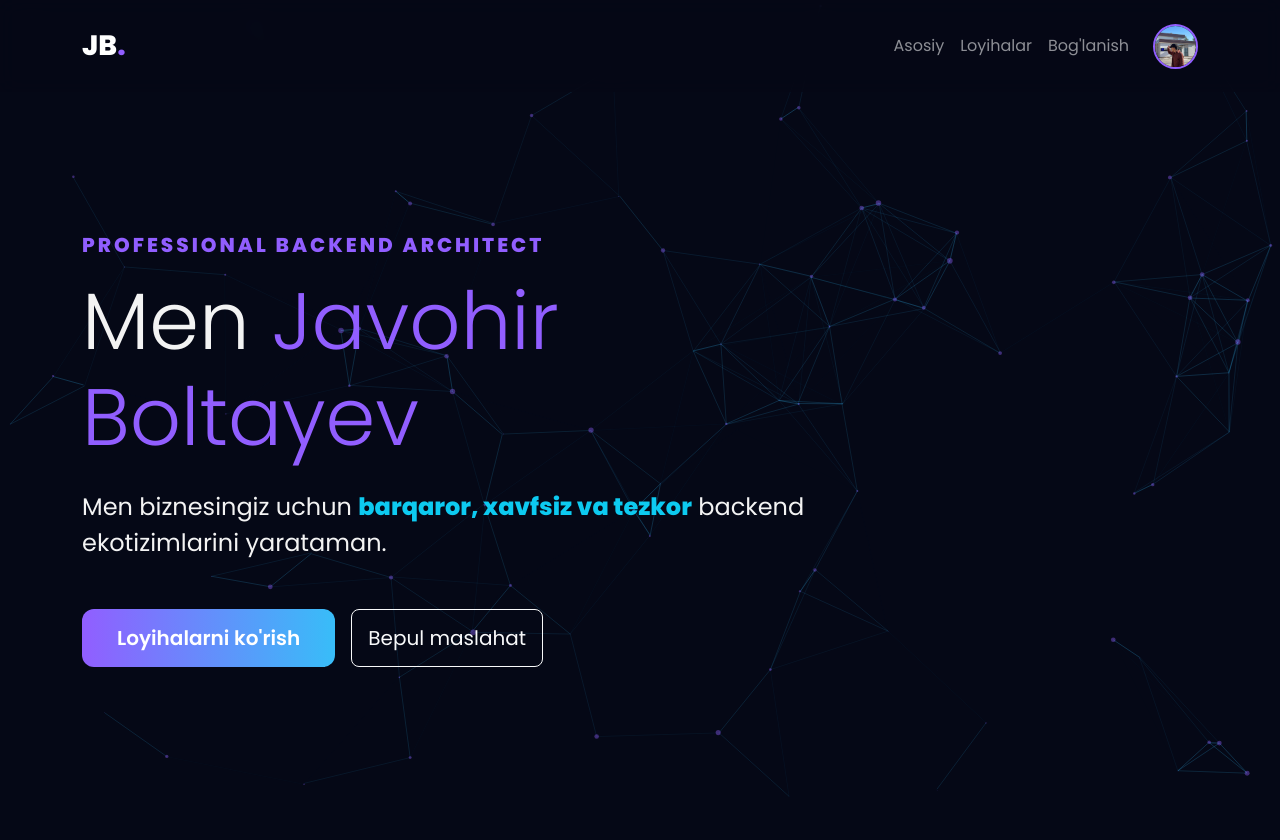
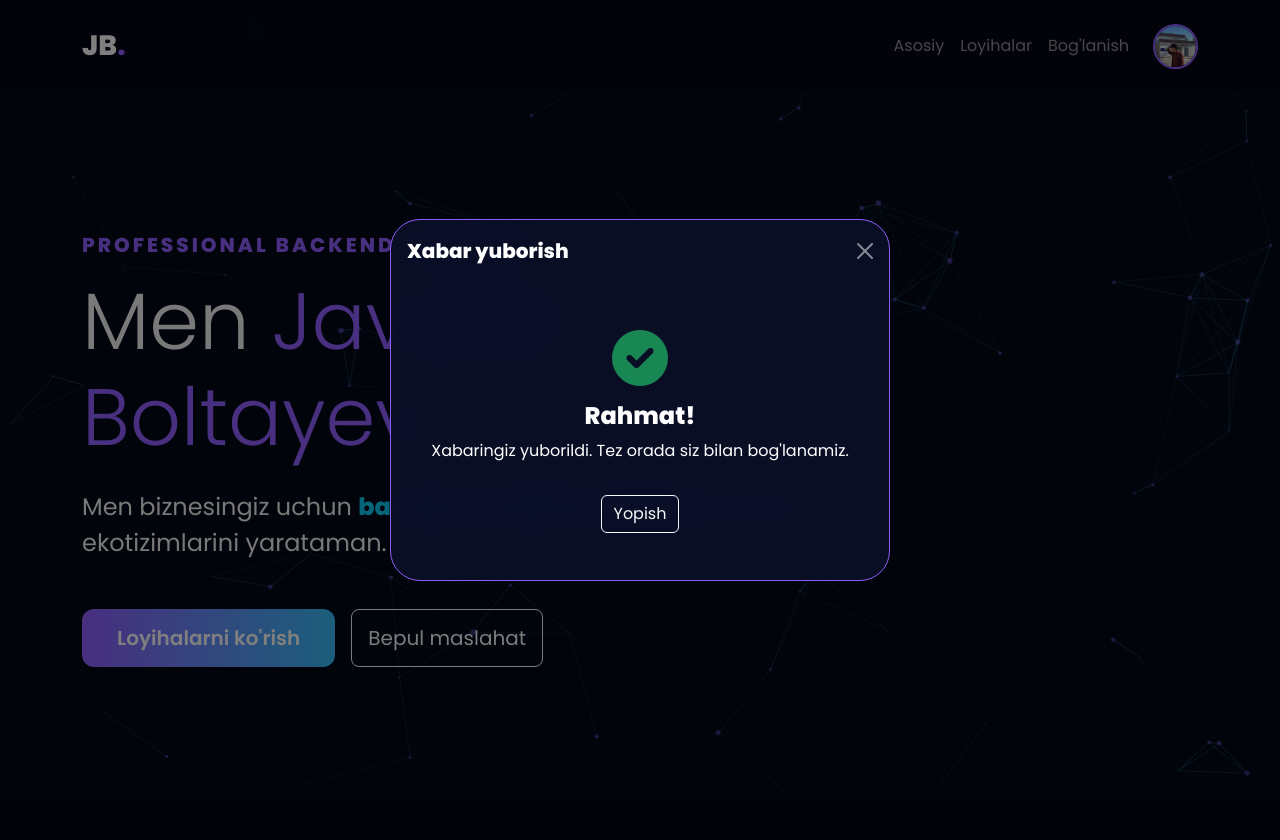
Before and after one commit to javohirboltayev937-droid/my-portfolio, a Django app: page / in a window 1280 px wide. Shown: the top 840 px of the page. After the commit the page ends 790 px from the top, so only its background shows below. Run offline with Django 5.2, Linux system fonts and the light colour scheme; data comes from the database, SQL or seed files in the repository; both versions use the stored data as it was after the commit; tables that the repository leaves empty hold one stand-in row (values such as "Sample post"); one stand-in notice (Sample message) is shown.

Commit message:
Telefon formatlash va muvaffaqiyat xabari qo'shildi

```diff
--- a/core/admin.py
+++ b/core/admin.py
@@ -1,5 +1,8 @@
+from .models import Project, Message
 from django.contrib import admin
-from .models import Project, Message
+from .models import ContactMessage
+
+admin.site.register(ContactMessage)
 
 admin.site.register(Project)
 admin.site.register(Message)
--- a/core/models.py
+++ b/core/models.py
@@ -12,10 +12,19 @@ class Project(models.Model):
 
 class Message(models.Model):
     full_name = models.CharField(max_length=100)
-    phone = models.CharField(max_length=20, null=True, blank=True) # YANGI: Telefon raqami uchun joy
-    email = models.EmailField(null=True, blank=True) # Endi email majburiy emas
+    phone = models.CharField(max_length=20, null=True, blank=True)
+    email = models.EmailField(null=True, blank=True)
     body = models.TextField()
     created_at = models.DateTimeField(auto_now_add=True)
 
     def __str__(self):
         return f"{self.full_name} ({self.phone}) dan xabar"
+
+class ContactMessage(models.Model):
+    name = models.CharField(max_length=100)
+    phone = models.CharField(max_length=20) # Email o'rniga telefon
+    message = models.TextField()
+    created_at = models.DateTimeField(auto_now_add=True)
+
+    def __str__(self):
+        return f"{self.name} ({self.phone})"
--- a/core/templates/home.html
+++ b/core/templates/home.html
@@ -78,7 +78,6 @@
             transition: 0.3s;
         }
 
-        /* Modal dizayni */
         .modal-content {
             background: rgba(10, 15, 40, 0.95);
             backdrop-filter: blur(20px);
@@ -163,33 +162,40 @@
     <div class="modal fade" id="contactModal" tabindex="-1" aria-hidden="true">
         <div class="modal-dialog modal-dialog-centered">
             <div class="modal-content text-white">
-                <div class="modal-header">
+                <div class="modal-header border-0">
                     <h5 class="modal-title fw-bold">Xabar yuborish</h5>
                     <button type="button" class="btn-close btn-close-white" data-bs-dismiss="modal"></button>
                 </div>
                 <div class="modal-body p-4">
-                    <form id="contactForm" onsubmit="handleSuccess(event)">
+
+                    {% if messages %}
+                        {% for message in messages %}
+                        <div id="successMsg" class="text-center py-4 animate__animated animate__zoomIn">
+                            <i class="fas fa-check-circle text-success display-4 mb-3"></i>
+                            <h4 class="fw-bold">Rahmat!</h4>
+                            <p>Xabaringiz yuborildi. Tez orada siz bilan bog'lanamiz.</p>
+                            <button type="button" class="btn btn-outline-light mt-3" data-bs-dismiss="modal">Yopish</button>
+                        </div>
+                        {% endfor %}
+                    {% else %}
+                        <form id="contactForm" method="POST">
                             {% csrf_token %}
                             <div class="mb-3">
                                 <label class="form-label opacity-75">Ismingiz</label>
-                            <input type="text" name="name" class="form-control bg-dark text-white border-secondary" required>
+                                <input type="text" name="name" class="form-control bg-dark text-white border-secondary" placeholder="Ismingizni kiriting" required>
                             </div>
                             <div class="mb-3">
                                 <label class="form-label opacity-75">Telefon raqamingiz</label>
-                            <input type="tel" name="phone" class="form-control bg-dark text-white border-secondary" placeholder="+998" required>
+                                <input type="tel" id="phoneInput" name="phone" class="form-control bg-dark text-white border-secondary" value="+998 " maxlength="19" required>
                             </div>
                             <div class="mb-3">
                                 <label class="form-label opacity-75">Xabaringiz</label>
-                            <textarea name="message" class="form-control bg-dark text-white border-secondary" rows="4" required></textarea>
+                                <textarea name="message" class="form-control bg-dark text-white border-secondary" rows="4" placeholder="Loyihangiz haqida..." required></textarea>
                             </div>
                             <button type="submit" class="btn btn-custom w-100 py-3 mt-2">Yuborish</button>
                         </form>
-                    <div id="successMsg" class="text-center d-none py-4">
-                        <i class="fas fa-check-circle text-success display-4 mb-3"></i>
-                        <h4 class="fw-bold">Rahmat!</h4>
-                        <p>Tez orada siz bilan bog'lanamiz.</p>
-                        <button type="button" class="btn btn-outline-light mt-3" data-bs-dismiss="modal">Yopish</button>
-                    </div>
+                    {% endif %}
+
                 </div>
             </div>
         </div>
@@ -201,11 +207,36 @@
 
     <script src="https://cdn.jsdelivr.net/npm/bootstrap@5.3.0/dist/js/bootstrap.bundle.min.js"></script>
     <script src="https://cdnjs.cloudflare.com/ajax/libs/particles.js/2.0.0/particles.min.js"></script>
+
     <script>
-        function handleSuccess(e) {
+        {% if messages %}
+            document.addEventListener("DOMContentLoaded", function() {
+                var myModal = new bootstrap.Modal(document.getElementById('contactModal'));
+                myModal.show();
+            });
+        {% endif %}
+
+        const phoneInput = document.getElementById('phoneInput');
+        if(phoneInput) {
+            phoneInput.addEventListener('input', function(e) {
+                let value = e.target.value.replace(/\D/g, '');
+                if (!e.target.value.startsWith('+998')) {
+                    e.target.value = '+998 ';
+                }
+                let phone = value.substring(3);
+                let formatted = '+998 ';
+                if (phone.length > 0) formatted += phone.substring(0, 2);
+                if (phone.length > 2) formatted += '-' + phone.substring(2, 5);
+                if (phone.length > 5) formatted += '-' + phone.substring(5, 7);
+                if (phone.length > 7) formatted += '-' + phone.substring(7, 9);
+                e.target.value = formatted;
+            });
+
+            phoneInput.addEventListener('keydown', function(e) {
+                if (e.target.selectionStart < 5 && (e.keyCode === 8 || e.keyCode === 46)) {
                     e.preventDefault();
-            document.getElementById('contactForm').classList.add('d-none');
-            document.getElementById('successMsg').classList.remove('d-none');
+                }
+            });
         }
 
         particlesJS('particles-js', {
--- a/core/views.py
+++ b/core/views.py
@@ -1,4 +1,5 @@
 from django.shortcuts import render, redirect
+from django.contrib import messages
 from .models import Project, Message
 
 
@@ -9,16 +10,20 @@ def home(request):
         email = request.POST.get('email', '')
         message_text = request.POST.get('message')
 
-        # Telefon raqam bilan birga saqlaymiz
         Message.objects.create(
             full_name=name,
             phone=phone,
             email=email,
             body=message_text
         )
+
+
+        messages.success(request, "Xabaringiz yuborildi!")
+
         return redirect('home')
 
     projects = Project.objects.all()
+
     return render(request, 'home.html', {'projects': projects})
 
 
```
Also changed, not shown: core/migrations/0006_contactmessage.py (added), db.sqlite3. Lines whose indentation alone changed are shown as unchanged.
